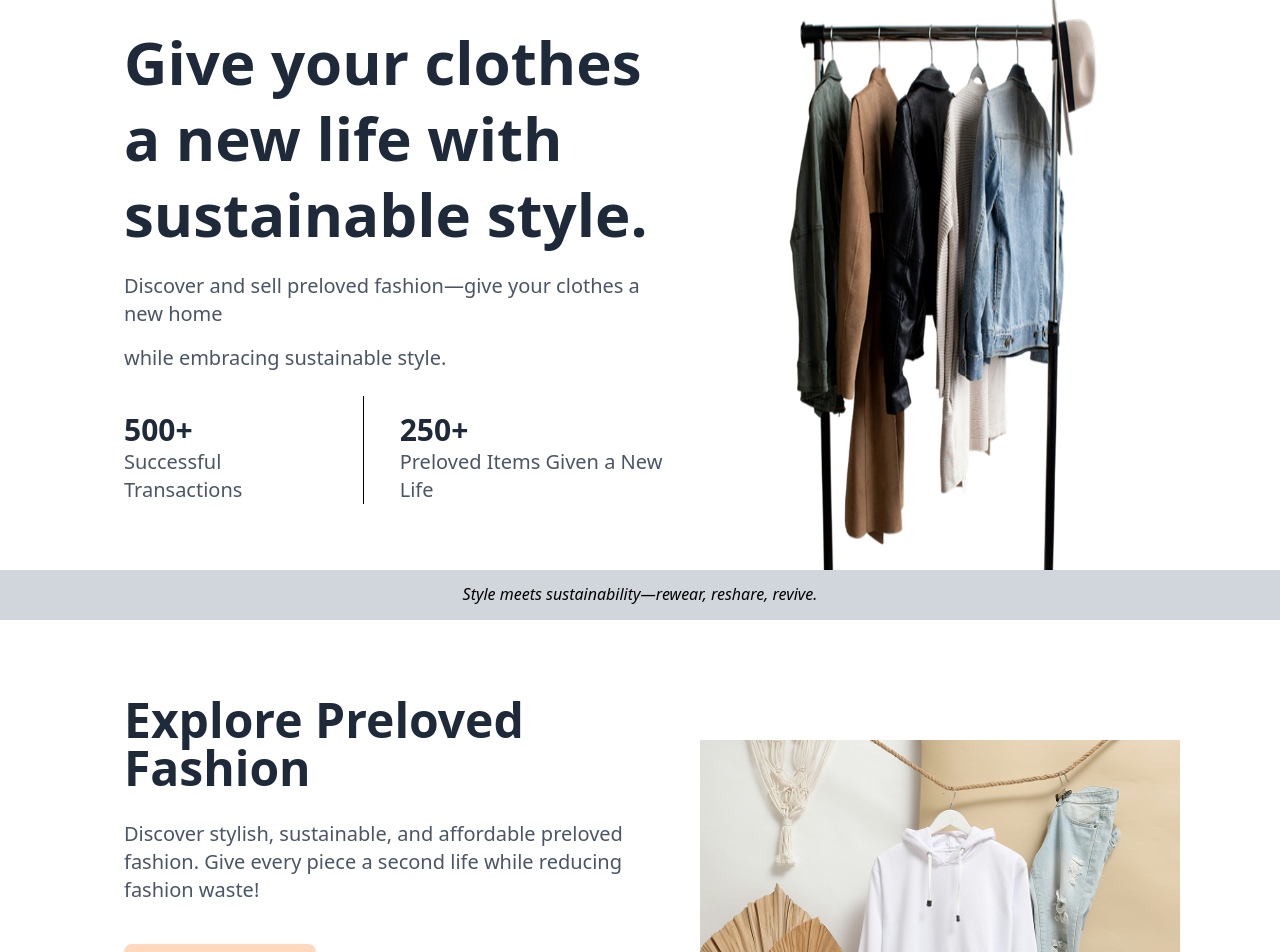
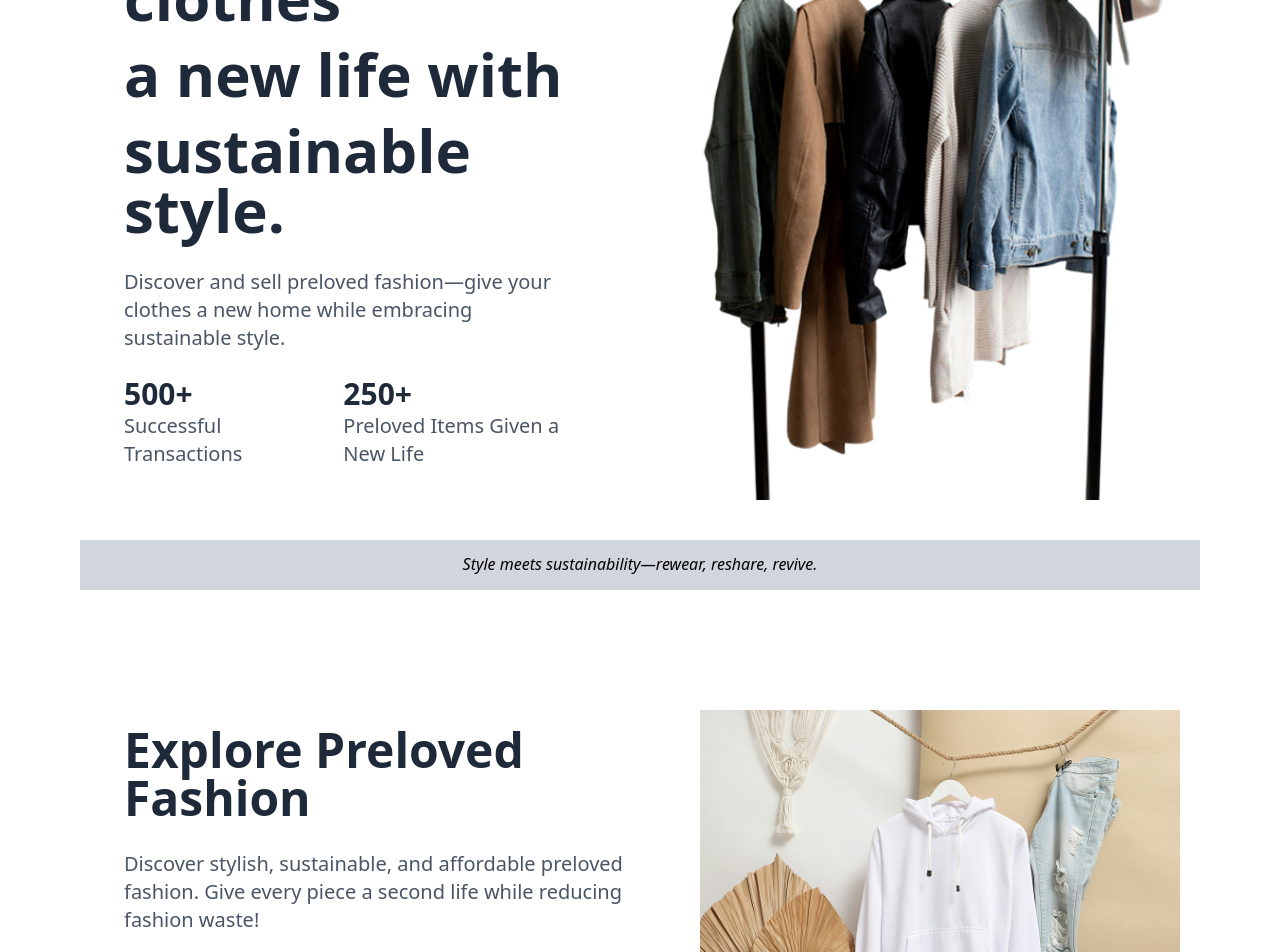
Before and after one commit to NataniaReginaCS/releaf, a React (Vite) app: page /marketplace in a window 1280 px wide. Shown: the part 140-1092 px from the top of the page. Built offline with nearby package versions, Linux system fonts and the light colour scheme.

Commit message:
bwlom fix responsif marketplace

```diff
--- a/src/routes/marketplace.tsx
+++ b/src/routes/marketplace.tsx
@@ -11,84 +11,89 @@ export const Route = createFileRoute("/marketplace")({
 function MarketplaceComponent() {
 	return (
 		<>
-			<section className="h-screen flex flex-col-reverse md:flex-row items-center justify-between bg-white px-20 align-center my-10 mt-60 md:my-0 mt-0">
-				<div className="w-full relative px-11">
-					<h2 className="text-6xl font-bold text-gray-800 mt-4">
+			<section className="h-full grid grid-cols-1 md:grid-cols-2 items-center bg-white md:px-20 mt-20 md:mt-0 gap-10">
+				<div className="w-full px-11 text-center md:text-left">
+					<h2 className="text-4xl md:text-6xl font-bold text-gray-800 mt-4">
 						Give your clothes
 					</h2>
-					<h2 className="text-6xl font-bold text-gray-800 mt-4">a new life with</h2>
-					<h2 className="text-6xl font-bold text-gray-800 mt-4">
+					<h2 className="text-4xl md:text-6xl font-bold text-gray-800 mt-4">
+						a new life with
+					</h2>
+					<h2 className="text-4xl md:text-6xl font-bold text-gray-800 mt-4">
 						sustainable style.
 					</h2>
-					<p className="mt-7 text-xl text-gray-600">
+					<p className="text-xl mt-4 text-gray-600 md:mt-7">
 						Discover and sell preloved fashion—give your clothes a new home
-					</p>
-					<p className="mt-4 text-xl text-gray-600">
 						while embracing sustainable style.
 					</p>
-					<div className="mt-6 space-x-4 text-xl flex flex-col md:flex-row ">
-						<div className="flex flex-col pr-5">
-							<h2 className="text-3xl font-bold text-gray-800 mt-4">500+</h2>
+					<div className="mt-6 grid grid-cols-2 md:flex md:space-x-6 text-xl">
+						<div className="flex flex-col items-center md:items-start">
+							<h2 className="text-3xl font-bold text-gray-800">500+</h2>
 							<p className="text-xl text-gray-600">Successful Transactions</p>
 						</div>
-						<div className="border-l border-gray"></div>
-						<div className="flex flex-col pl-5">
-							<h2 className="text-3xl font-bold text-gray-800 mt-4">250+</h2>
-							<p className="text-xl text-gray-600">Preloved Items Given a New Life</p>
+						<div className="hidden md:block border-l border-gray-300 h-full"></div>
+						<div className="flex flex-col items-center md:items-start mt-4 md:mt-0">
+							<h2 className="text-3xl font-bold text-gray-800">250+</h2>
+							<p className="text-xl text-gray-600">
+								Preloved Items Given a New Life
+							</p>
 						</div>
 					</div>
 				</div>
-				<div className="w-4xl flex justify-center mt-4 mb-10 md:mt-0 relative index-10">
+				<div className="w-full flex justify-center">
 					<img
 						src={marketplace}
 						alt="ReLeaf Marketplace"
-						className="w-[100%] h-160 mt-15 mr-10"
+						className="w-full md:w-auto md:h-160 h-70 object-cover"
 					/>
 				</div>
-				<div className="absolute md:bottom-10 md:left-0 w-[100%] h-[50px] bg-gray-300 w-200 italic text-black text-center pt-3">
+				<div className="col-span-1 md:col-span-2 h-[50px] bg-gray-300 w-full italic text-black text-center pt-3">
 					Style meets sustainability—rewear, reshare, revive.
 				</div>
 			</section>
-			<section className="flex flex-col-reverse md:flex-row items-center justify-between bg-white px-20 align-center my-10 mt-60 md:my-0 mt-0">
-				<div className="w-full relative px-11 mb-30">
-					<h2 className="text-5xl font-bold text-gray-800 mt-4">
+
+			<section className="flex flex-col-reverse md:flex-row items-center justify-between bg-white px-10 md:px-20 align-center md:my-10 mt-60 ">
+				<div className="w-full relative md:px-11 md:mb-0">
+					<h2 className="text-3xl md:text-5xl font-bold text-gray-800 md:mt-4">
 						Explore Preloved Fashion
 					</h2>
-					<p className="mt-7 text-xl text-gray-600">
-						Discover stylish, sustainable, and affordable preloved fashion. Give every
-						piece a second life while reducing fashion waste!
+					<p className="mt-7 text-xl max-sm:text-justify text-gray-600">
+						Discover stylish, sustainable, and affordable preloved fashion. Give
+						every piece a second life while reducing fashion waste!
 					</p>
-					<button className="bg-[#FFD8BE] text-[#333333] px-4 py-2 mt-10 mb-4 rounded-lg w-48">
+					<button className="bg-[#FFD8BE] text-[#333333] px-4 py-2 mt-10 mb-4 rounded-lg w-48 hover:bg-green-100 cursor-pointer">
 						Start Explore
 					</button>
 				</div>
-				<div className="w-4xl flex justify-center mt-4 mb-10 md:mt-0 relative index-10">
+				<div className="w-screen md:w-4xl flex justify-center mt-4 mb-10 md:mt-0 relative index-10">
 					<img
 						src={preloved1}
 						alt="ReLeaf Explore Preloved 1"
-						className="w-200 mt-20 mr-10"
+						className="md:w-200 md:mt-20 md:mr-10"
 					/>
 				</div>
 			</section>
-			<section className="flex flex-col-reverse md:flex-row items-center justify-between bg-white px-20 align-center my-10 mt-60 md:my-0 mt-0">
-				<div className="w-full relative px-11 mb-35 md:order-2">
-					<h2 className="text-5xl font-bold text-gray-800 mt-4">
+			<section className="flex flex-col-reverse md:flex-row items-center md:justify-between bg-white md:px-20 align-center md:my-10 md:mt-0 max-sm:mb-20">
+				<div className="w-full relative md:px-11 md:mb-35 md:order-2 px-10">
+					<h2 className="max-sm:mt-10 text-3xl md:text-5xl font-bold text-gray-800 md:mt-4">
 						Upload Your Preloved Fashion
 					</h2>
-					<p className="mt-7 text-xl text-gray-600">
-						Give your clothes a second life! List your preloved fashion, find new
-						owners, and contribute to a more sustainable future.
+					<p className="max-sm:text-justify  mt-7 text-xl text-gray-600">
+						Give your clothes a second life! List your preloved fashion, find
+						new owners, and contribute to a more sustainable future.
 					</p>
-					<button className="bg-[#FFD8BE] text-[#333333] px-4 py-2 mt-10 mb-4 rounded-lg w-48 cursor-pointer"
-					onClick={() => (window.location.href = "/jual")}>
+					<button
+						className="bg-[#FFD8BE] text-[#333333] px-4 py-2 mt-10 mb-4 rounded-lg w-48 hover:bg-green-100 cursor-pointer"
+						onClick={() => (window.location.href = "/jual")}
+					>
 						Start Upload
 					</button>
 				</div>
-				<div className="ml-16 w-4xl flex justify-center mt-4 mb-30 md:mt-0 relative index-10">
+				<div className="md:ml-16 w-screen md:w-4xl flex justify-center md:mt-4 md:mb-30 mt-20 relative index-10">
 					<img
 						src={preloved2}
 						alt="ReLeaf Explore Preloved 2"
-						className="w-200 mt-20 mr-10"
+						className="md:w-200 md:mt-20 md:mr-10 w-130"
 					/>
 				</div>
 			</section>
```
